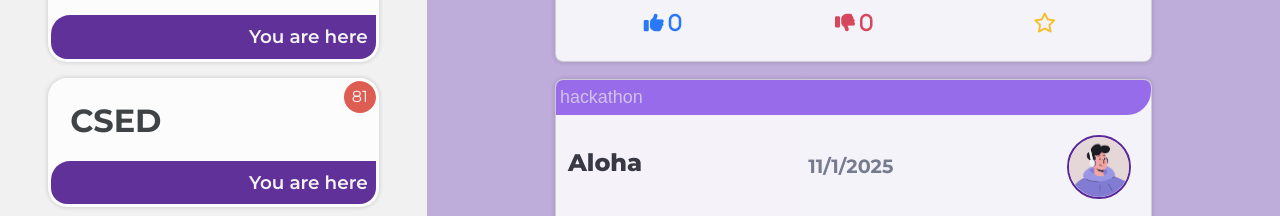
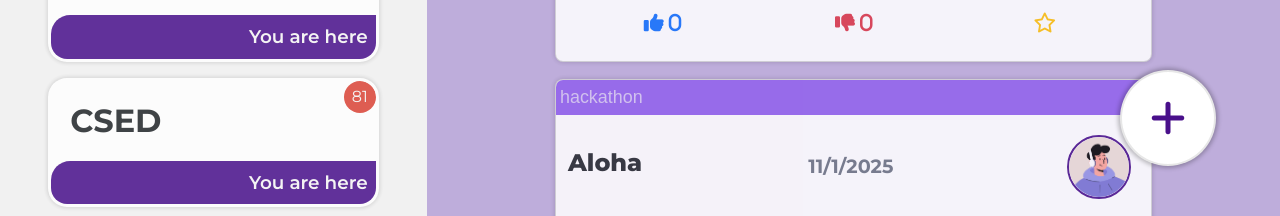
Before and after one commit to nelatawy/PlanchellaApp, an Angular app in the folder FrontEnd/planchella-app/: page /main in a window 1280 px wide. Shown: the part 570-786 px from the top of the page. Built offline with nearby package versions, Linux system fonts and the light colour scheme; a web font is replaced by a local one.

Commit message:
added the add event button

```diff
--- a/FrontEnd/planchella-app/src/app/main-page/main-page.css
+++ b/FrontEnd/planchella-app/src/app/main-page/main-page.css
@@ -33,7 +33,44 @@
   max-width: 40rem;
   flex: 1;
 }
+.new_event {
+  position: fixed;
+  bottom: 4rem;
+  right: 4rem;
+  width: 6rem;
+  aspect-ratio: 1;
+  font-size: var(--font-size-x-lg);
+  padding: var(--padding-lg);
+  border-radius: var(--circular-radius);
+  background-color: var(--card-color-light);
+  color: var(--primary-color-dark);
+  transition: transform 0.2s ease-in-out , border 0.2s ease-in-out;
+  box-shadow: var(--dark-shadow);
+  border: var(--button-border);
+}
+.new_event:hover {
+  transform: scale(1.05);
+  border: var(--button-border-hover);
+  animation: pulsing 2s infinite;
+}
 
+.overlay {
+  position: fixed;
+  width: 100%;
+  height: 100%;
+  backdrop-filter: blur(4px);
+  background-color: rgba(0, 0, 0, 0.42);
+  z-index: -1;
+  display: flex;
+  justify-content: center;
+  align-items: center;
+  transition: all 0.2s ease-in-out;
+  opacity: 0;
+}
+.builder {
+  transform: translateY(100vh);
+  transition: all 0.35s ease-in-out;
+}
 @media (max-width: 1000px) {
   .comm_selector{
     display: none;
--- a/FrontEnd/planchella-app/src/app/main-page/main-page.html
+++ b/FrontEnd/planchella-app/src/app/main-page/main-page.html
@@ -4,4 +4,8 @@
     <app-community-selector class="comm_selector" (selection)="select_community($event)"></app-community-selector>
     <app-billboard [communityData]="communityData" class="billboard"></app-billboard>
   </div>
+  <button class="new_event fa-solid fa-plus" (click)="show_creation_page()"></button>
+  <div #overlay class="overlay" (click)="hide_creation_page()">
+    <app-event-builder #builder class="builder" (click)="onBuilderClick($event)"></app-event-builder>
+  </div>
 </div>
--- a/FrontEnd/planchella-app/src/app/main-page/main-page.ts
+++ b/FrontEnd/planchella-app/src/app/main-page/main-page.ts
@@ -1,15 +1,17 @@
-import { Component } from '@angular/core';
+import {Component, ElementRef, ViewChild} from '@angular/core';
 import {Billboard} from '../billboard/billboard';
 import {TopBar} from '../general/top-bar/top-bar';
 import {CommunitySelector} from '../community-selector/community-selector';
 import {CommunityData} from '../models/community-data';
+import {EventBuilder} from '../event-builder/event-builder';
 
 @Component({
   selector: 'app-main-page',
   imports: [
     Billboard,
     TopBar,
-    CommunitySelector
+    CommunitySelector,
+    EventBuilder
   ],
   templateUrl: './main-page.html',
   styleUrl: './main-page.css',
@@ -17,11 +19,40 @@ import {CommunityData} from '../models/community-data';
 export class MainPage {
 
   protected readonly window = window;
+  @ViewChild('overlay', {static : false})overlay! : ElementRef<HTMLDivElement>;
+  @ViewChild('builder', {static : false, read : ElementRef})builder! : ElementRef;
+
 
   communityData : CommunityData = {name : "CSED", communitySrc : ""};
 
+  // ngAfterViewInit(){
+  //   window.alert("picked");
+  // }
   select_community(communityData : CommunityData){
     this.communityData = communityData;
     window.alert("selected");
   }
+
+  show_creation_page() {
+    this.overlay.nativeElement.style.zIndex = '1500';
+
+    setTimeout(() => {
+      this.builder.nativeElement.style.transform = 'translateY(0)';
+      this.overlay.nativeElement.style.opacity = '1';
+    }, 50);
+  }
+
+  hide_creation_page() {
+
+    setTimeout(() => {
+      this.overlay.nativeElement.style.opacity = '0';
+      this.builder.nativeElement.style.transform = 'translateY(100vh)';
+    }, 50);
+    this.overlay.nativeElement.style.zIndex = '-1';
+  }
+
+  onBuilderClick(event : MouseEvent){
+    event.stopPropagation();
+  }
+
 }
--- a/FrontEnd/planchella-app/src/styles.css
+++ b/FrontEnd/planchella-app/src/styles.css
@@ -24,7 +24,9 @@
 
   --card-color-light: rgb(255,255,255);
   --card-shadow : 0px 0px 4px 1px rgba(0, 0, 0, 0.15);
+  --dark-shadow : 0 0 4px 2px rgba(0, 0, 0, 0.25);
   --card-shadow-hover-color : rgba(0, 0, 0, 0.25);
+  --box-focus-shadow : 0 0 0 3px rgba(126, 48, 225, 0.1);
 
   --top-bar-shadow:  0px 4px 10px 3px rgba(0, 0, 0, 0.15);
   --top-bar-inline-margin : 0.75rem;
@@ -43,11 +45,16 @@
   --highlight-color : rgba(118, 118, 118, 0.178);
   --textbox-hover-bg-color : rgba(255, 255, 255, 0.682);
   --textbox-border : 2px solid var(--highlight-color);
-  --textbox-border-hover : 2px solid rgba(118, 118, 118, 0.418);
-  --box-focus-shadow : 0 0 0 3px rgba(126, 48, 225, 0.1);
+  --textbox-border-hover : 3px solid rgba(118, 118, 118, 0.418);
+
+  --button-border : 2px solid var(--highlight-color);
+  --button-border-hover : 2px solid rgba(82, 35, 172, 0.42);
+
+  --pic-border : 2px solid var(--primary-color-dark);
+
   --searchbox-height : 4rem;
   --searchbox-width : 20rem;
-  --pic-border : 2px solid var(--primary-color-dark);
+
 
   --padding-x-sm : 0.25rem;
   --padding-sm : 0.5rem;
```
